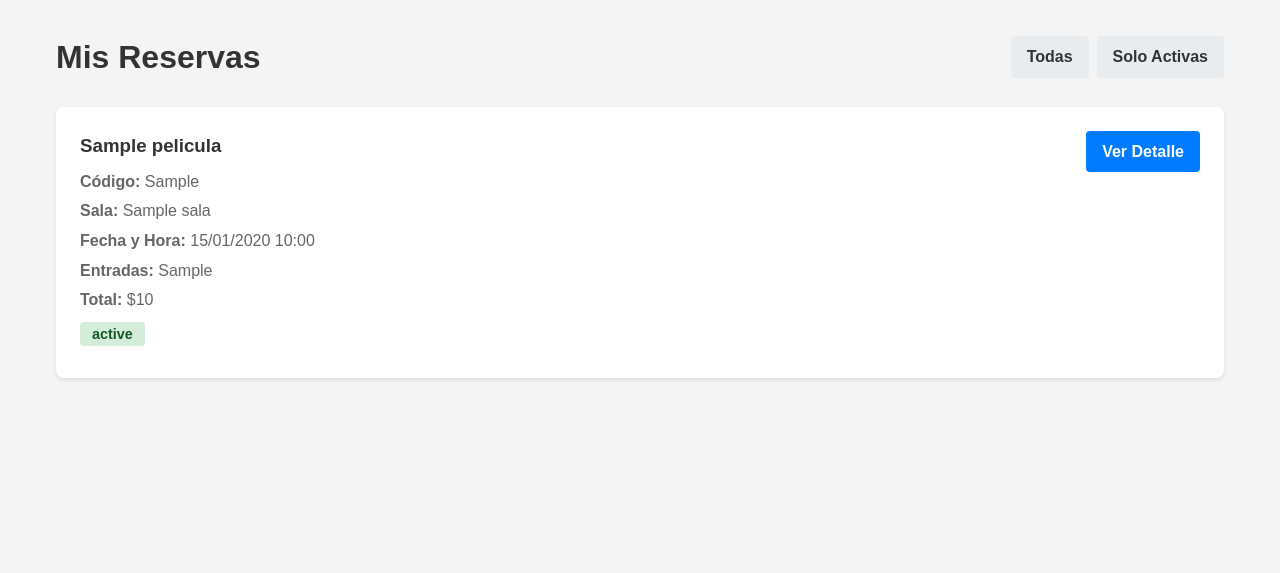
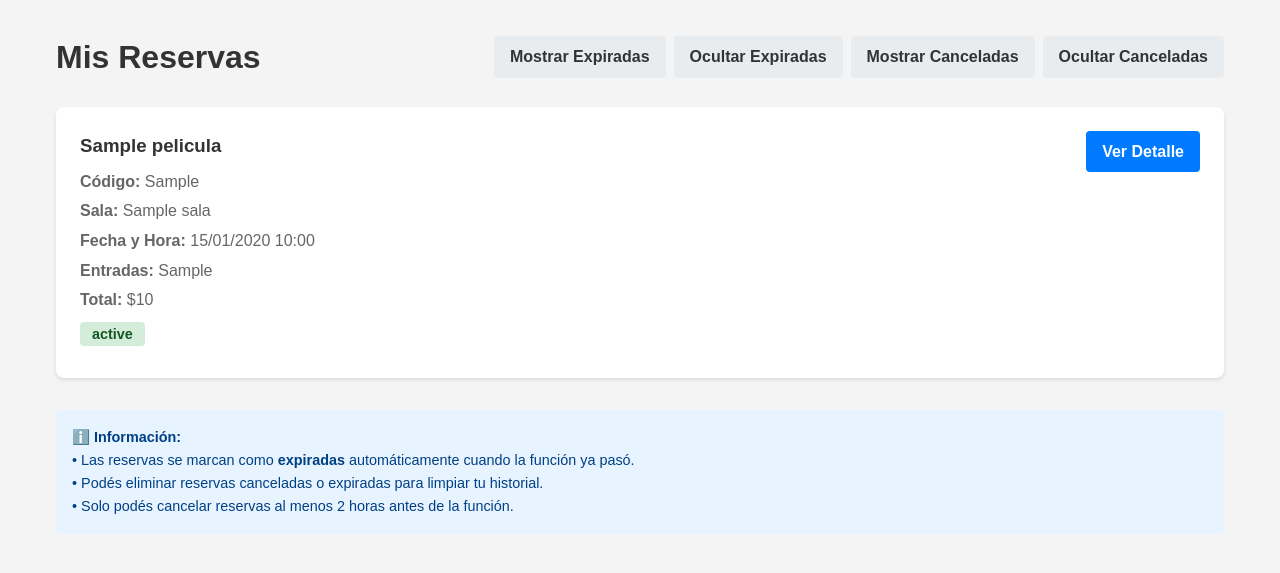
Before and after one commit to TomasFernandez01/CINE-DJANGO, a Django app: template reservas/templates/reservas/mis_reservas.html in a window 1280 px wide. Shown: the part 58-631 px from the top of the page. Run offline with Django 3.2, Linux system fonts and the light colour scheme; the template is opened without the code that fills it: most values are stand-ins (such as "Sample title", 1, 10 or a date in 2020).

Commit message:
Las reservas ahora expiran y se pueden eliminar del historial despues de ser canceladas

```diff
--- a/reservas/templates/reservas/mis_reservas.html
+++ b/reservas/templates/reservas/mis_reservas.html
@@ -3,15 +3,25 @@
 {% block titulo %}Mis Reservas{% endblock %}
 
 {% block contenido %}
-<div style="display: flex; justify-content: space-between; align-items: center; margin-bottom: 1rem;">
+<div style="display: flex; justify-content: space-between; align-items: center; margin-bottom: 1rem; flex-wrap: wrap; gap: 1rem;">
     <h1 style="margin: 0;">Mis Reservas</h1>
 
-    <div style="display: flex; gap: 0.5rem;">
-        <a href="?mostrar_canceladas=si" style="padding: 0.5rem 1rem; {% if mostrar_canceladas == 'si' %}background-color: #007bff; color: white;{% else %}background-color: #e9ecef; color: #333;{% endif %} border-radius: 4px; text-decoration: none; font-weight: bold;">
-            Todas
+    <div style="display: flex; gap: 0.5rem; flex-wrap: wrap;">
+        <a href="?mostrar_canceladas={{ mostrar_canceladas }}&mostrar_expiradas=si"
+           style="padding: 0.5rem 1rem; {% if mostrar_expiradas == 'si' %}background-color: #007bff; color: white;{% else %}background-color: #e9ecef; color: #333;{% endif %} border-radius: 4px; text-decoration: none; font-weight: bold;">
+            Mostrar Expiradas
         </a>
-        <a href="?mostrar_canceladas=no" style="padding: 0.5rem 1rem; {% if mostrar_canceladas == 'no' %}background-color: #007bff; color: white;{% else %}background-color: #e9ecef; color: #333;{% endif %} border-radius: 4px; text-decoration: none; font-weight: bold;">
-            Solo Activas
+        <a href="?mostrar_canceladas={{ mostrar_canceladas }}&mostrar_expiradas=no"
+           style="padding: 0.5rem 1rem; {% if mostrar_expiradas == 'no' %}background-color: #007bff; color: white;{% else %}background-color: #e9ecef; color: #333;{% endif %} border-radius: 4px; text-decoration: none; font-weight: bold;">
+            Ocultar Expiradas
+        </a>
+        <a href="?mostrar_canceladas=si&mostrar_expiradas={{ mostrar_expiradas }}"
+           style="padding: 0.5rem 1rem; {% if mostrar_canceladas == 'si' %}background-color: #007bff; color: white;{% else %}background-color: #e9ecef; color: #333;{% endif %} border-radius: 4px; text-decoration: none; font-weight: bold;">
+            Mostrar Canceladas
+        </a>
+        <a href="?mostrar_canceladas=no&mostrar_expiradas={{ mostrar_expiradas }}"
+           style="padding: 0.5rem 1rem; {% if mostrar_canceladas == 'no' %}background-color: #007bff; color: white;{% else %}background-color: #e9ecef; color: #333;{% endif %} border-radius: 4px; text-decoration: none; font-weight: bold;">
+            Ocultar Canceladas
         </a>
     </div>
 </div>
@@ -19,7 +29,7 @@
 {% if reservas %}
     <div style="margin-top: 1.5rem;">
         {% for reserva in reservas %}
-            <div style="background-color: white; padding: 1.5rem; border-radius: 8px; box-shadow: 0 2px 4px rgba(0,0,0,0.1); margin-bottom: 1rem;">
+            <div style="background-color: white; padding: 1.5rem; border-radius: 8px; box-shadow: 0 2px 4px rgba(0,0,0,0.1); margin-bottom: 1rem; {% if reserva.estado == 'expirada' %}opacity: 0.7; border-left: 4px solid #6c757d;{% endif %}">
                 <div style="display: flex; justify-content: space-between; align-items: start; flex-wrap: wrap; gap: 1rem;">
                     <div style="flex: 1; min-width: 250px;">
                         <h3 style="color: #333; margin-bottom: 0.5rem;">{{ reserva.funcion.pelicula.titulo }}</h3>
@@ -42,6 +52,7 @@
                             <span style="padding: 0.25rem 0.75rem; border-radius: 4px; font-size: 0.9rem; font-weight: bold;
                                 {% if reserva.estado == 'confirmada' %}background-color: #d4edda; color: #155724;
                                 {% elif reserva.estado == 'pendiente' %}background-color: #fff3cd; color: #856404;
+                                {% elif reserva.estado == 'expirada' %}background-color: #e2e3e5; color: #383d41;
                                 {% else %}background-color: #f8d7da; color: #721c24;{% endif %}">
                                 {{ reserva.get_estado_display }}
                             </span>
@@ -56,7 +67,7 @@
                                 Cancelar
                             </a>
                         {% endif %}
-                        {% if reserva.estado == 'cancelada' %}
+                        {% if reserva.estado == 'cancelada' or reserva.estado == 'expirada' %}
                             <a href="{% url 'reservas:eliminar_reserva' reserva.id %}" onclick="return confirm('¿Estás seguro de eliminar esta reserva del historial?')" style="padding: 0.5rem 1rem; background-color: #dc3545; color: white; border-radius: 4px; text-decoration: none; text-align: center; font-weight: bold;">
                                 Eliminar
                             </a>
@@ -68,12 +79,21 @@
     </div>
 {% else %}
     <p style="background-color: #fff3cd; padding: 1rem; border-radius: 4px; border-left: 4px solid #ffc107; margin-top: 1.5rem;">
-        {% if mostrar_canceladas == 'no' %}
-            No tenés reservas activas. <a href="{% url 'salas:lista_funciones' %}" style="color: #007bff; font-weight: bold;">Ver funciones disponibles</a>
+        {% if mostrar_canceladas == 'no' or mostrar_expiradas == 'no' %}
+            No hay reservas con los filtros seleccionados. <a href="{% url 'salas:lista_funciones' %}" style="color: #007bff; font-weight: bold;">Ver funciones disponibles</a>
         {% else %}
             No tenés reservas todavía. <a href="{% url 'salas:lista_funciones' %}" style="color: #007bff; font-weight: bold;">Ver funciones disponibles</a>
         {% endif %}
     </p>
 {% endif %}
 
+<div style="margin-top: 2rem; padding: 1rem; background-color: #e7f3ff; border-radius: 4px;">
+    <p style="margin: 0; font-size: 0.9rem; color: #004085;">
+        <strong>ℹ️ Información:</strong><br>
+        • Las reservas se marcan como <strong>expiradas</strong> automáticamente cuando la función ya pasó.<br>
+        • Podés eliminar reservas canceladas o expiradas para limpiar tu historial.<br>
+        • Solo podés cancelar reservas al menos 2 horas antes de la función.
+    </p>
+</div>
+
 {% endblock %}
```
Also changed, not shown: reservas/admin.py (+18 -5 lines), reservas/models.py (+16 -1 lines), reservas/templates/reservas/detalle_reserva.html (+24 -3 lines), reservas/views.py (+31 -7 lines), reservas/migrations/0002_alter_reserva_estado.py (added).
